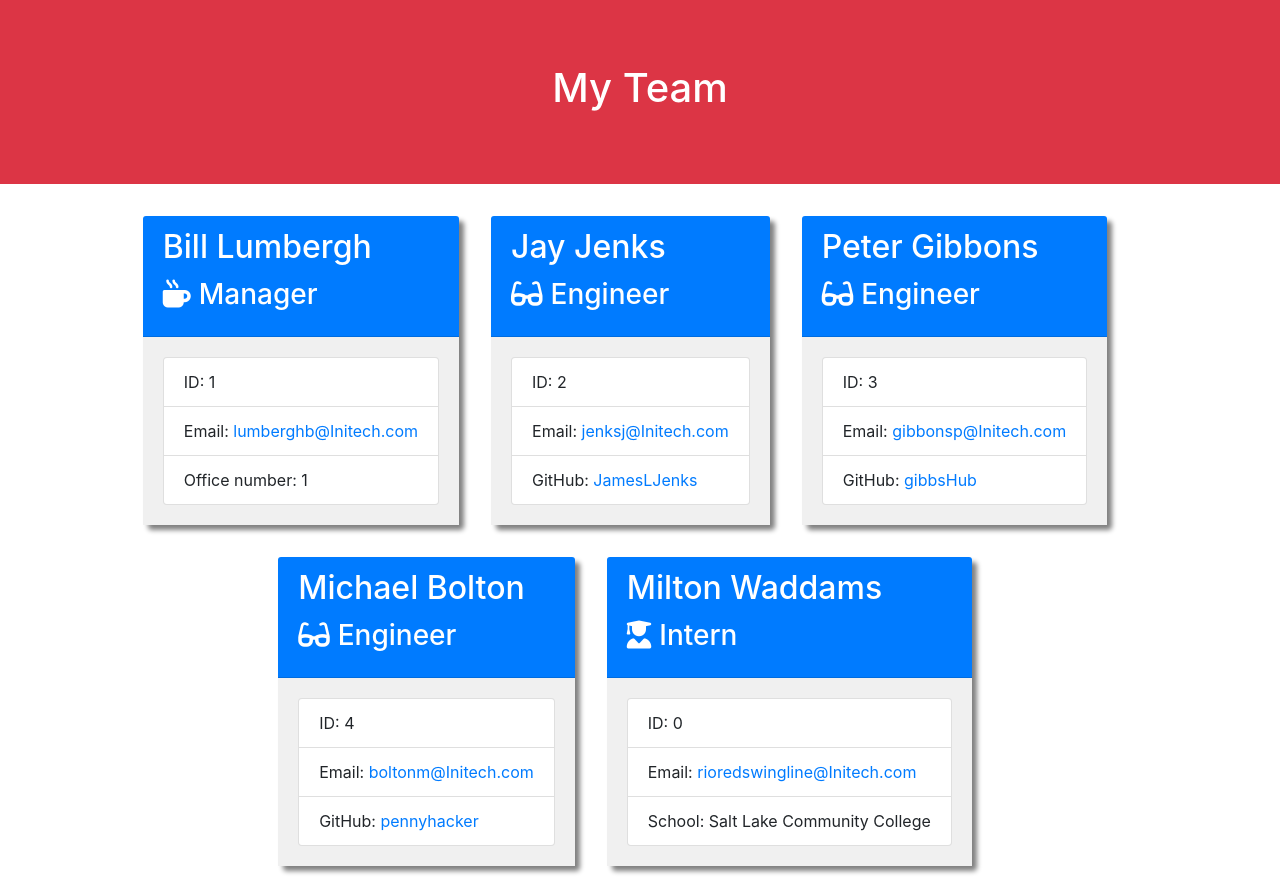
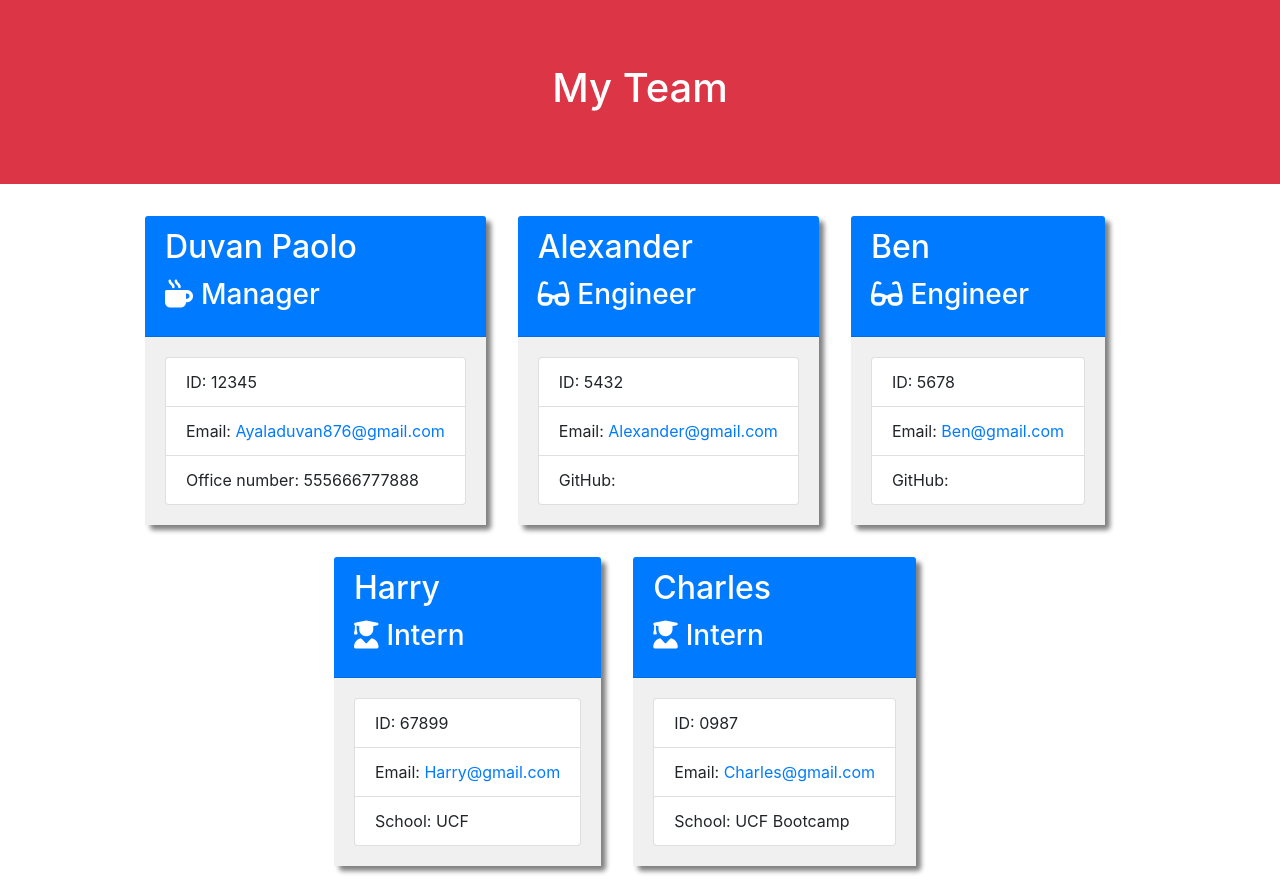
Before and after one commit to AyalaStonic/Team-Generator, a website: page output/team.html in a window 1280 px wide. Drawn offline with nearby package versions, Linux system fonts and the light colour scheme.

Commit message:
README File

```diff
--- a/output/team.html
+++ b/output/team.html
@@ -27,70 +27,70 @@
 
 <div class="card employee-card">
     <div class="card-header bg-primary text-white">
-        <h2 class="card-title">Bill Lumbergh</h2>
+        <h2 class="card-title">Duvan Paolo</h2>
         <h3 class="card-title"><i class="fas fa-mug-hot mr-2"></i>Manager</h3>
     </div>
     <div class="card-body">
         <ul class="list-group">
-            <li class="list-group-item">ID: 1</li>
-            <li class="list-group-item">Email: <a href="mailto:lumberghb@Initech.com">lumberghb@Initech.com</a></li>
-            <li class="list-group-item">Office number: 1</li>
+            <li class="list-group-item">ID: 12345</li>
+            <li class="list-group-item">Email: <a href="mailto:Ayaladuvan876@gmail.com">Ayaladuvan876@gmail.com</a></li>
+            <li class="list-group-item">Office number: 555666777888</li>
         </ul>
     </div>
 </div>
 
 <div class="card employee-card">
     <div class="card-header bg-primary text-white">
-        <h2 class="card-title">Jay Jenks</h2>
+        <h2 class="card-title">Alexander</h2>
         <h3 class="card-title"><i class="fas fa-glasses mr-2"></i>Engineer</h3>
     </div>
     <div class="card-body">
         <ul class="list-group">
-            <li class="list-group-item">ID: 2</li>
-            <li class="list-group-item">Email: <a href="mailto:jenksj@Initech.com">jenksj@Initech.com</a></li>
-            <li class="list-group-item">GitHub: <a href="https://github.com/JamesLJenks" target="_blank" rel="noopener noreferrer">JamesLJenks</a></li>
+            <li class="list-group-item">ID: 5432</li>
+            <li class="list-group-item">Email: <a href="mailto:Alexander@gmail.com">Alexander@gmail.com</a></li>
+            <li class="list-group-item">GitHub: <a href="https://github.com/" target="_blank" rel="noopener noreferrer"></a></li>
         </ul>
     </div>
 </div>
 
 <div class="card employee-card">
     <div class="card-header bg-primary text-white">
-        <h2 class="card-title">Peter Gibbons</h2>
+        <h2 class="card-title">Ben </h2>
         <h3 class="card-title"><i class="fas fa-glasses mr-2"></i>Engineer</h3>
     </div>
     <div class="card-body">
         <ul class="list-group">
-            <li class="list-group-item">ID: 3</li>
-            <li class="list-group-item">Email: <a href="mailto:gibbonsp@Initech.com">gibbonsp@Initech.com</a></li>
-            <li class="list-group-item">GitHub: <a href="https://github.com/gibbsHub" target="_blank" rel="noopener noreferrer">gibbsHub</a></li>
+            <li class="list-group-item">ID: 5678</li>
+            <li class="list-group-item">Email: <a href="mailto:Ben@gmail.com">Ben@gmail.com</a></li>
+            <li class="list-group-item">GitHub: <a href="https://github.com/" target="_blank" rel="noopener noreferrer"></a></li>
         </ul>
     </div>
 </div>
 
 <div class="card employee-card">
     <div class="card-header bg-primary text-white">
-        <h2 class="card-title">Michael Bolton</h2>
-        <h3 class="card-title"><i class="fas fa-glasses mr-2"></i>Engineer</h3>
+        <h2 class="card-title">Harry</h2>
+        <h3 class="card-title"><i class="fas fa-user-graduate mr-2"></i>Intern</h3>
     </div>
     <div class="card-body">
         <ul class="list-group">
-            <li class="list-group-item">ID: 4</li>
-            <li class="list-group-item">Email: <a href="mailto:boltonm@Initech.com">boltonm@Initech.com</a></li>
-            <li class="list-group-item">GitHub: <a href="https://github.com/pennyhacker" target="_blank" rel="noopener noreferrer">pennyhacker</a></li>
+            <li class="list-group-item">ID: 67899</li>
+            <li class="list-group-item">Email: <a href="mailto:Harry@gmail.com">Harry@gmail.com</a></li>
+            <li class="list-group-item">School: UCF</li>
         </ul>
     </div>
 </div>
 
 <div class="card employee-card">
     <div class="card-header bg-primary text-white">
-        <h2 class="card-title">Milton Waddams</h2>
+        <h2 class="card-title">Charles</h2>
         <h3 class="card-title"><i class="fas fa-user-graduate mr-2"></i>Intern</h3>
     </div>
     <div class="card-body">
         <ul class="list-group">
-            <li class="list-group-item">ID: 0</li>
-            <li class="list-group-item">Email: <a href="mailto:rioredswingline@Initech.com">rioredswingline@Initech.com</a></li>
-            <li class="list-group-item">School: Salt Lake Community College</li>
+            <li class="list-group-item">ID: 0987</li>
+            <li class="list-group-item">Email: <a href="mailto:Charles@gmail.com">Charles@gmail.com</a></li>
+            <li class="list-group-item">School: UCF Bootcamp</li>
         </ul>
     </div>
 </div>
```
Also changed, not shown: README.md.
